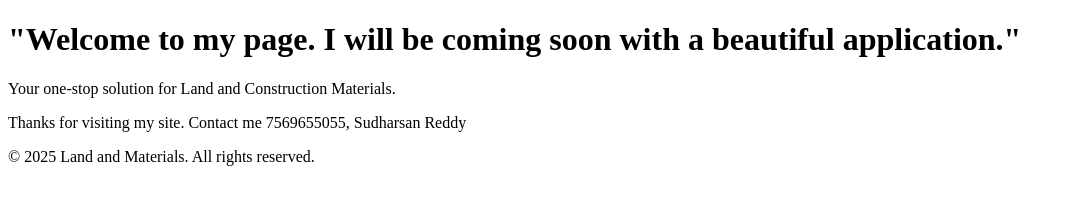
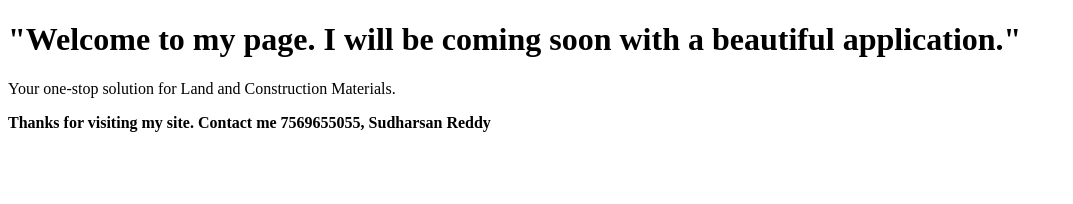
Before and after one commit to sudharsanreddy-g/landandmaterials, a plain HTML site: page index.html in a window 1280 px wide. Shown: the whole page, without its empty margins (0-1073 px from the left). Drawn offline with Linux system fonts and the light colour scheme.

Commit message:
Update index.html

```diff
--- a/index.html
+++ b/index.html
@@ -12,11 +12,11 @@
              </header>
             <main>
                 <p>Your one-stop solution for Land and Construction Materials.</p>
-                <p> Thanks for visiting my site. Contact me 7569655055, Sudharsan Reddy</p>
+                <p> <b>Thanks for visiting my site. Contact me 7569655055, Sudharsan Reddy </b></p>
             </main>
-            <footer>
+         <!--   <footer>
                 <p>&copy; 2025 Land and Materials. All rights reserved.</p>
-            </footer>
+            </footer> -->
             <script src="script.js"></script>
         </body>
     </html>
```
